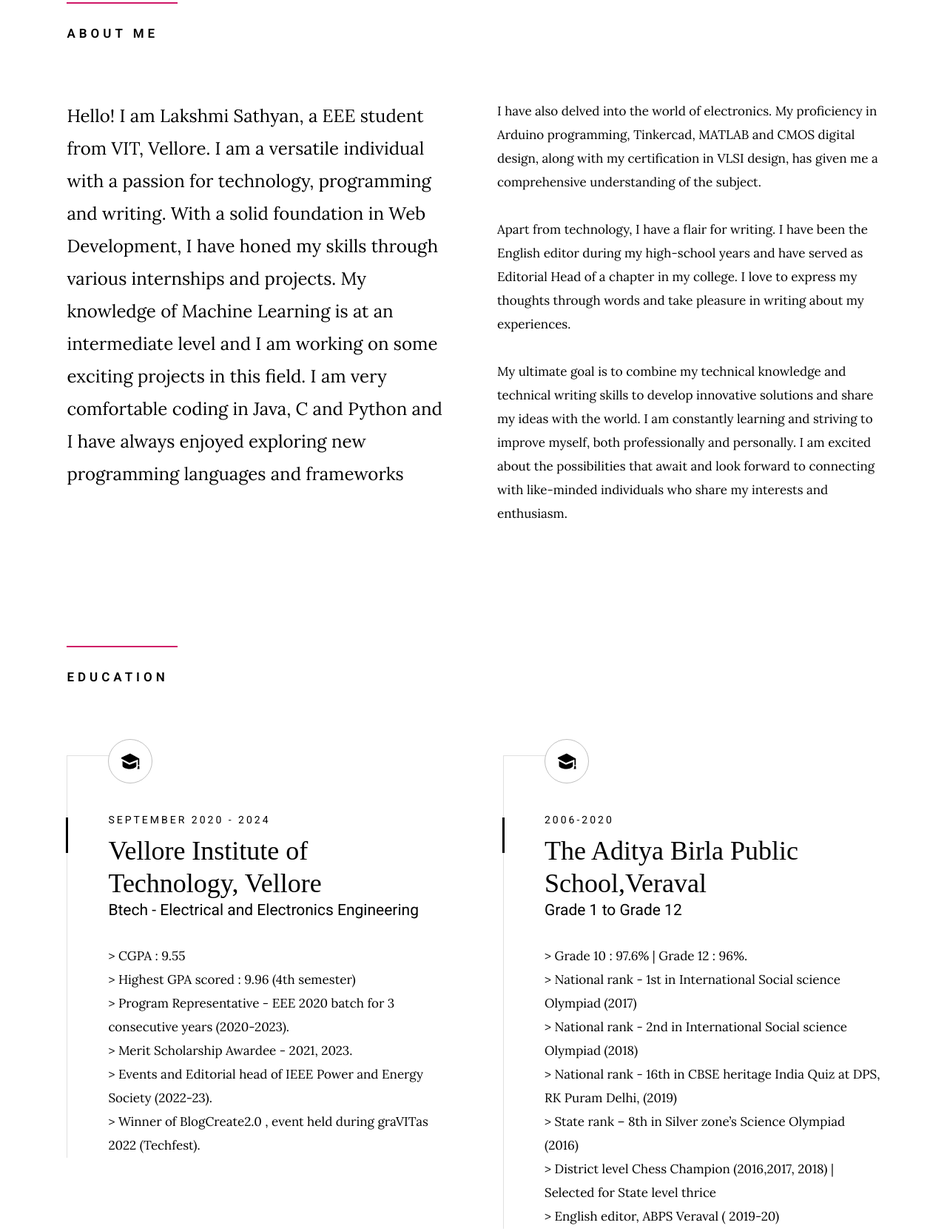
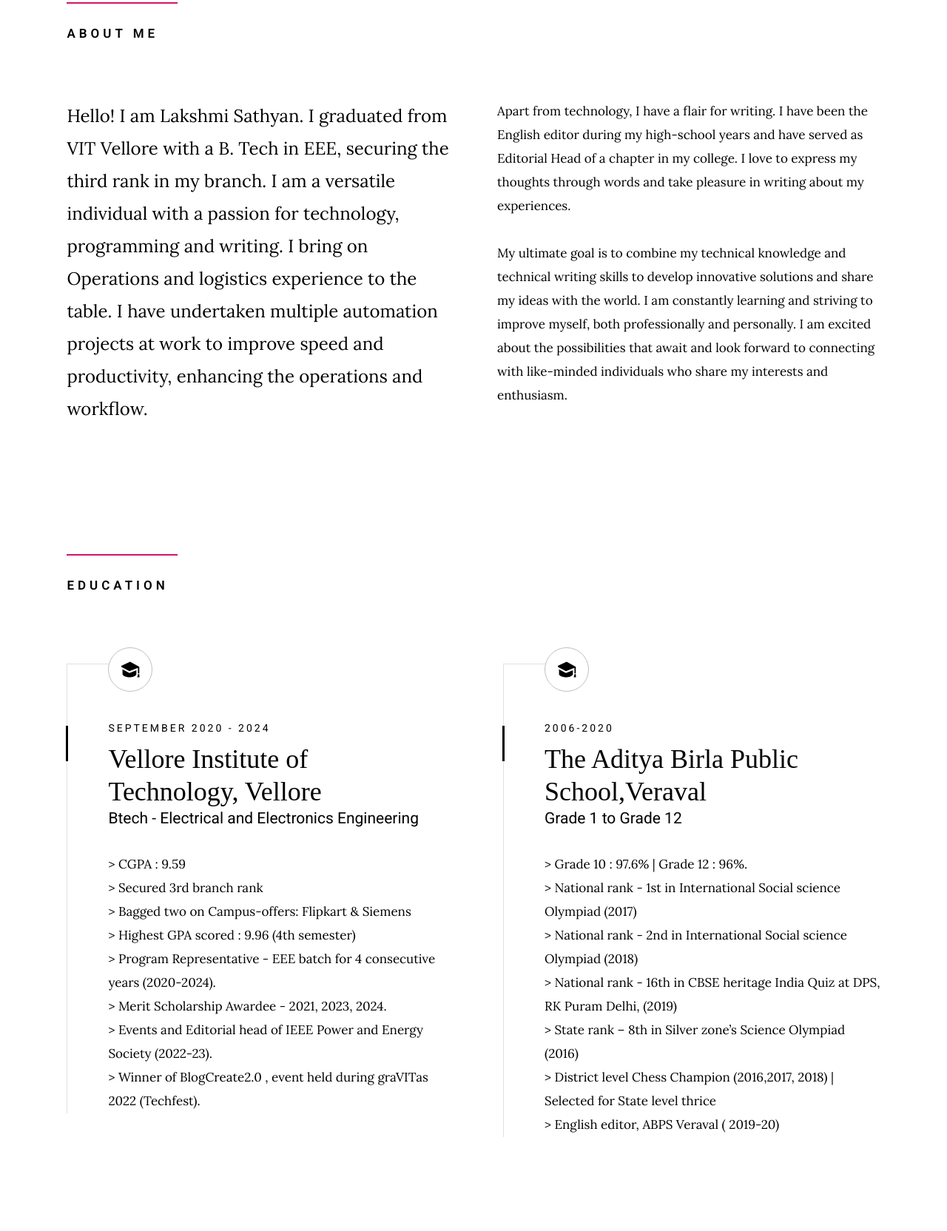
Before and after one commit to lakki0704/lakshmi_sathyan.github.io, a plain HTML site: page index.html in a window 1280 px wide. Shown: the part 989-2653 px from the top of the page at 74% size. Drawn offline with Linux system fonts and the light colour scheme; a web font is replaced by a local one.

Commit message:
Update 2025 index.html

```diff
--- a/index.html
+++ b/index.html
@@ -129,18 +129,9 @@
             <div class="row about-me__content" data-aos="fade-up">
                 <div class="column large-full about-me__text">
                     <p class="lead">
-                        Hello! I am Lakshmi Sathyan, a EEE student from VIT, Vellore.
-                        I am a versatile individual with a passion for technology, programming and writing.
-                        With a solid foundation in Web Development, I have honed my skills through various internships
-                        and projects. My knowledge of Machine Learning is at an intermediate level and I am working on
-                        some exciting projects in this field. I am very comfortable coding in Java, C and Python and
-                         I have always enjoyed exploring new programming languages and frameworks
-                    </p>
-
-                    <p>
-                        I have also delved into the world of electronics. My proficiency in Arduino programming,
-                         Tinkercad, MATLAB and CMOS digital design, along with my certification in VLSI design,
-                         has given me a comprehensive understanding of the subject.
+                        Hello! I am Lakshmi Sathyan. I graduated from VIT Vellore with a B. Tech in EEE, securing the third rank in my branch.
+                        I am a versatile individual with a passion for technology, programming and writing. I bring on Operations and logistics experience to the table.
+                        I have undertaken multiple automation projects at work to improve speed and productivity, enhancing the operations and workflow.
                     </p>
 
                     <p>
@@ -196,10 +187,12 @@
                             </div>
                             <div class="timeline__desc">
                                 <p>
-                                    > CGPA : 9.55 <br>
+                                    > CGPA : 9.59 <br>
+                                    > Secured 3rd branch rank <br>
+                                    > Bagged two on Campus-offers: Flipkart & Siemens <br>
                                     > Highest GPA scored : 9.96 (4th semester) <br>
-                                    > Program Representative - EEE 2020 batch for 3 consecutive years (2020-2023). <br>
-                                    > Merit Scholarship Awardee - 2021, 2023. <br>
+                                    > Program Representative - EEE batch for 4 consecutive years (2020-2024). <br>
+                                    > Merit Scholarship Awardee - 2021, 2023, 2024. <br>
                                     > Events and Editorial head of IEEE Power and Energy Society (2022-23). <br>
                                     > Winner of BlogCreate2.0 , event held during graVITas 2022 (Techfest).
                                 </p>
@@ -310,6 +303,23 @@
 
                         <div class="timeline__icon-wrap">
                             <span class="timeline__icon timeline__icon--work"></span>
+                        </div>
+
+
+                        <div class="timeline__block">
+                            <div class="timeline__bullet"></div>
+                            <div class="timeline__header">
+                                <p class="timeline__timeframe">Feb 2024 - Aug 2025</p>
+                                <h3 class="item-title">Flipkart - Instakart </h3>
+                                <h5>Assistant Manager - Operations </h5>
+                            </div>
+                            <div class="timeline__desc">
+                                <p>
+                                    >  Led end-to-end operations of the Returns vertical, covering inbound, processing, NCOB, and inventory, achieving a 10% improvement in RTO-RI scores within three months through strategic process enhancements. <br>
+                                    >  Delivered impactful automation projects using Automa, Google Apps Script, and Python, minimising manual intervention and accelerating data accuracy across planning and execution. <br>
+
+                                </p>
+                            </div>
                         </div>
 
                         <div class="timeline__block">
```
